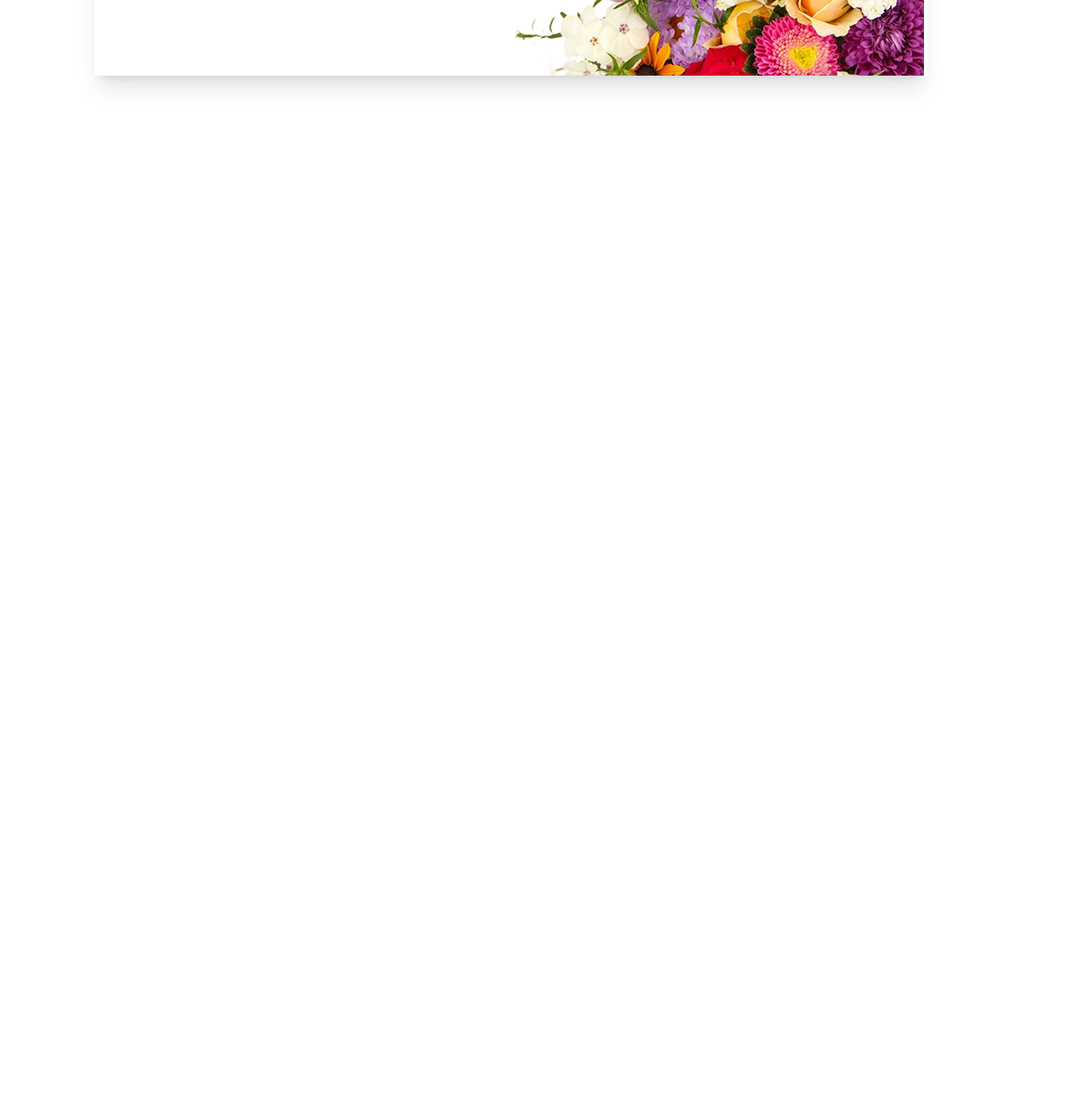
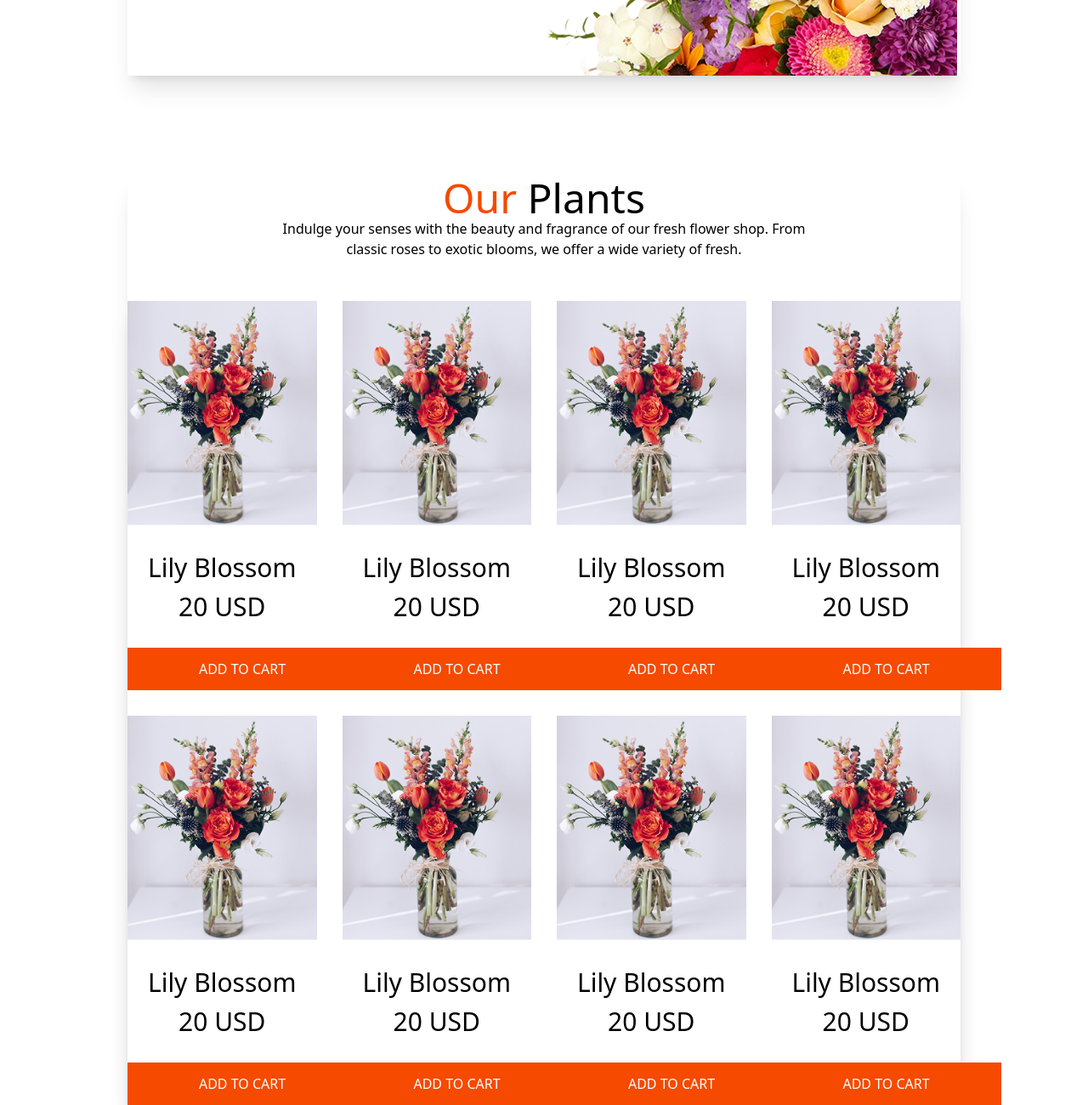
Before and after one commit to shapla78900000/responsive-flower-shop, a plain HTML site: page index.html in a window 1280 px wide. Shown: the part 752-2052 px from the top of the page at 85% size. Before the commit the page ends 961 px from the top, so only its background shows below. Drawn offline with nearby package versions, Linux system fonts and the light colour scheme.

Commit message:
added our plant section

```diff
--- a/index.html
+++ b/index.html
@@ -11,7 +11,7 @@
 </head>
 <body>
     <!-- header section -->
-     <header class="bg-white flex items-center justify-between shadow-sm">
+     <header class="bg-white flex items-center justify-between shadow-sm ">
         <img class="mx-[135px] my-[82px]" src ="assets/logo.png" alt="">
         <nav class="flex gap-x-[48px] mr-[150px] ml-[725px] px-0 py-[22px]">
 
@@ -24,21 +24,67 @@
 
     </header>
 
-     <main class="">
+     <main>
          <!-- fresh flower section -->
-        <section class="flex mt-[239px] mb-[120px] ml-[111px]
-        mr-[189px] justify-center-safe shadow-xl" >
+        <section class="flex mt-[239px] mb-[120px] ml-[150px]
+        mr-[150px] justify-center-safe shadow-xl" >
 <div class="">
-    <h3 class="text-4xl">ALWAYS <span class="text-orange-600">FRESH </span> </h3><br>
-    <span class="text-4xl text-orange-600"> FLOWER</span>
+    <h3 class="text-5xl">ALWAYS <span class="text-orange-600">FRESH </span> </h3><br>
+    <span class="text-5xl text-orange-600"> FLOWER</span>
 
         <p>Indulge your senses with the beauty and fragrance of <br>our fresh flower shop. From classic roses to exotic<br> blooms, we offer a wide variety of fresh flowers that<br> are perfect for any occasion. </p>
 </div>
 <div>
     <img src="assets/hero-flower.png" alt="">
 </div>
+     </section>
+     <!-- our plant section -->
+      <section class="grid grid-row-2 justify-center gap-[49px] mx-[150px] shadow-xl">
+        <div class="text-center"><h3 class="text-5xl"><span class="text-orange-600">Our</span> Plants</h3>
+   <p class="">Indulge your senses with the beauty and fragrance of our fresh flower shop. From <br>classic roses to exotic blooms, we offer a wide variety of fresh.</p></div>
+
+  <div class= "grid grid-cols-4 gap-[30px] shadow-xl">
+    <div><img class="mb-[30px]" src="assets/sample-flower-image.png" alt="">
+         <p class="text-center text-3xl mb-[10px]   ">Lily Blossom</p>
+         <p class="text-center text-3xl mb-[30px]">20 USD</p>
+           <button class="bg-orange-600 text-white w-[270px] h-[50px] gap-[50px] ">  ADD TO CART  </button></div>
+     <div><img class="mb-[30px]" src="assets/sample-flower-image.png" alt="">
+         <p  class="text-center text-3xl mb-[10px]">Lily Blossom</p>
+         <p class="text-center text-3xl mb-[30px]">20 USD</p>
+         <button class="bg-orange-600 text-white w-[270px] h-[50px]">ADD TO CART</button></div>
+   <div><img class="mb-[30px]" src="assets/sample-flower-image.png" alt="">
+         <p class="text-center text-3xl mb-[10px]">Lily Blossom</p>
+         <p class="text-center text-3xl mb-[30px]">20 USD</p>
+         <button class="bg-orange-600 text-white w-[270px] h-[50px]">ADD TO CART</button></div>
+   <div><img class="mb-[30px]" src="assets/sample-flower-image.png" alt="">
+         <p class="text-center text-3xl mb-[10px]">Lily Blossom</p>
+         <p class="text-center text-3xl mb-[30px]">20 USD</p>
+         <button class=" bg-orange-600 text-white w-[270px] h-[50px]">ADD TO CART</button></div>
+   <div><img class="mb-[30px]" src="assets/sample-flower-image.png" alt="">
+         <p class="text-center text-3xl mb-[10px]">Lily Blossom</p>
+         <p class="text-center text-3xl mb-[30px]">20 USD</p>
+         <button class="bg-orange-600 text-white w-[270px] h-[50px]">ADD TO CART</button></div>
+   <div><img class="mb-[30px]" src="assets/sample-flower-image.png" alt="">
+         <p class="text-center text-3xl mb-[10px]">Lily Blossom</p>
+         <p class="text-center text-3xl mb-[30px]">20 USD</p>
+         <button class="bg-orange-600 text-white w-[270px] h-[50px]">ADD TO CART</button></div>
+   <div><img class="mb-[30px]" src="assets/sample-flower-image.png" alt="">
+         <p class="text-center text-3xl mb-[10px]">Lily Blossom</p>
+         <p class="text-center text-3xl mb-[30px]">20 USD</p>
+         <button class="bg-orange-600 text-white w-[270px] h-[50px]">ADD TO CART</button></div>
+  <div> <img class="mb-[30px]" src="assets/sample-flower-image.png" alt="">
+         <p class="text-center text-3xl mb-[10px]">Lily Blossom</p>
+         <p class="text-center text-3xl mb-[30px] ">20 USD</p>
+         <button class="bg-orange-600 text-white w-[270px] h-[50px]">ADD TO CART</button></div>
+
+
+
+
+</div>
+
+
+      </section>
      </main>
-     </section>
      </body>
 
 </body>
```
